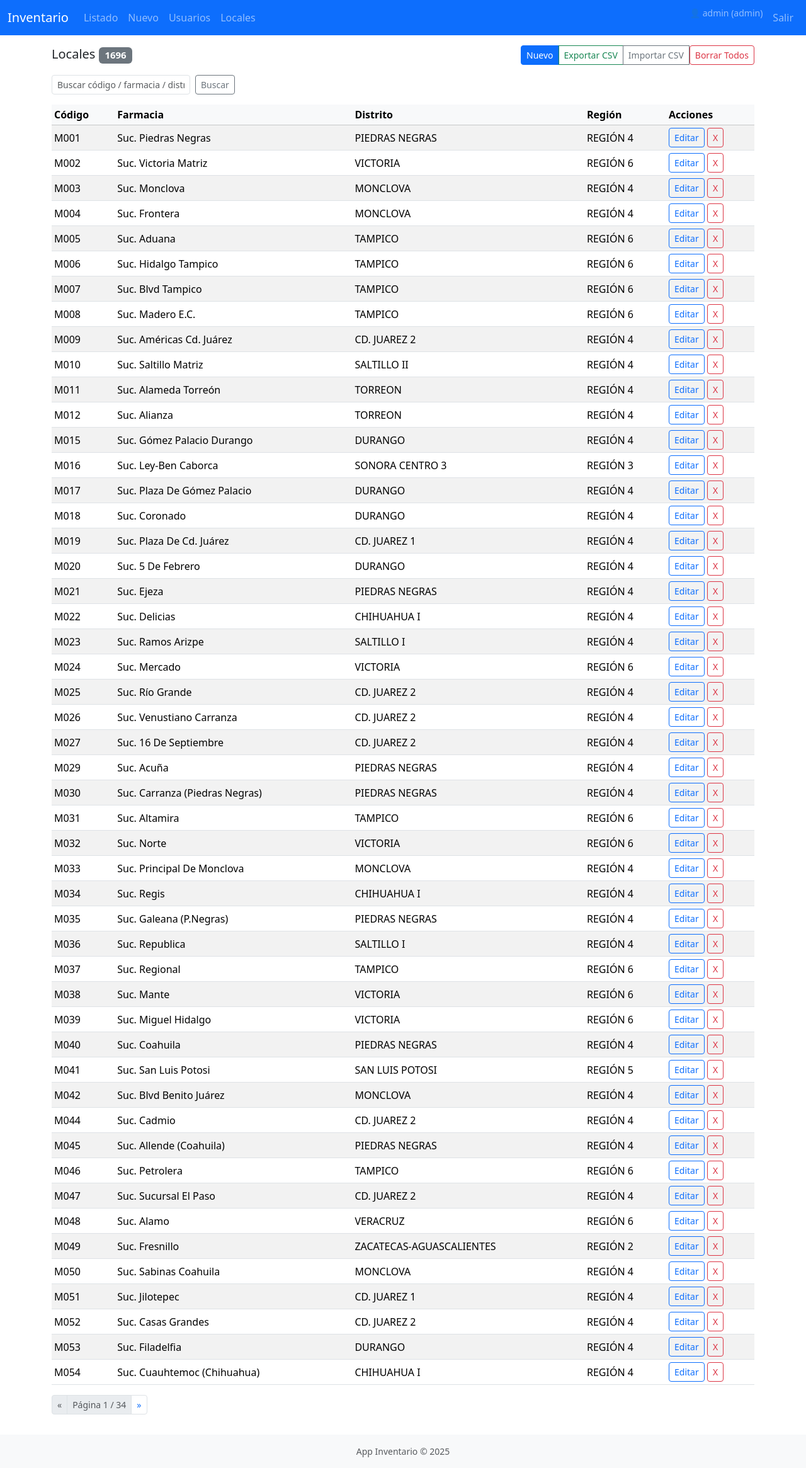
After one commit to chagoo/APP_INVENTARIO, a Flask app: page /locales in a window 1280 px wide. The commit adds this page. Shown: the whole page at 63% size. Run offline with Flask 3, Linux system fonts and the light colour scheme; a user stored in the database is signed in.

Commit message:
Add files via upload

```diff
--- a/inventario/forms.py
+++ b/inventario/forms.py
@@ -13,6 +13,7 @@ class SearchForm(FlaskForm):
 class InventarioForm(FlaskForm):
     region = StringField('Región', validators=[DataRequired()])
     distrito = StringField('Distrito')
+    # Regresamos a StringField para permitir autocompletar dinámico (no cargamos miles de opciones en el HTML).
     local = StringField('Local', validators=[DataRequired()])
     farmacia = StringField('Farmacia', validators=[DataRequired()])
     puntos_venta = IntegerField('Pts Venta', validators=[Optional()])
@@ -55,3 +56,11 @@ class UserEditForm(FlaskForm):
     password = PasswordField('Nueva Contraseña', validators=[Optional(), Length(min=4)])
     confirm = PasswordField('Repetir Contraseña', validators=[Optional(), EqualTo('password', message='No coincide')])
     submit = SubmitField('Actualizar')
+
+
+class LocalRefForm(FlaskForm):
+    region = StringField('Región', validators=[DataRequired()])
+    distrito = StringField('Distrito', validators=[DataRequired()])
+    local = StringField('Local', validators=[DataRequired(), Length(max=50)])
+    farmacia = StringField('Farmacia', validators=[DataRequired(), Length(max=200)])
+    submit = SubmitField('Guardar')
--- a/inventario/routes.py
+++ b/inventario/routes.py
@@ -1,11 +1,14 @@
 from flask import Blueprint, render_template, request, redirect, url_for, flash, jsonify, send_file, current_app, make_response
 from flask_login import login_user, logout_user, login_required, current_user
 from . import db, csrf
-from .models import Inventario, User
-from .forms import InventarioForm, SearchForm, LoginForm, UserCreateForm, UserEditForm
+from .models import Inventario, User, AuditLog
+from .forms import InventarioForm, SearchForm, LoginForm, UserCreateForm, UserEditForm, LocalRefForm
+from .models import LocalRef
 from io import StringIO, BytesIO
 import csv
-from datetime import datetime
+from datetime import datetime, timedelta
+import secrets
+import hashlib
 from functools import wraps
 
 web_bp = Blueprint('web', __name__)
@@ -43,10 +46,24 @@ def login():
     form = LoginForm()
     if form.validate_on_submit():
         user = User.query.filter_by(username=form.username.data).first()
-        if user and user.check_password(form.password.data):
-            login_user(user)
-            return redirect(url_for('web.index'))
-        flash('Credenciales inválidas', 'danger')
+        if not user:
+            flash('Credenciales inválidas', 'danger')
+        else:
+            if user.is_locked():
+                flash('Cuenta bloqueada temporalmente. Intenta más tarde.', 'warning')
+            elif user.check_password(form.password.data):
+                user.failed_attempts = 0
+                user.locked_until = None
+                user.last_login = datetime.utcnow()
+                db.session.commit()
+                login_user(user)
+                log_event('login_success', user.id, ip=request.remote_addr)
+                return redirect(url_for('web.index'))
+            else:
+                user.register_failed_attempt()
+                db.session.commit()
+                log_event('login_failed', user.id if user else None, ip=request.remote_addr)
+                flash('Credenciales inválidas', 'danger')
     return render_template('login.html', form=form)
 
 
@@ -54,13 +71,87 @@ def login():
 @login_required
 def logout():
     logout_user()
+    log_event('logout', current_user.id if current_user.is_authenticated else None, ip=request.remote_addr)
     return redirect(url_for('web.index'))
 
+# --- Password Reset ---
+def generate_reset_token(user, expires_minutes=30):
+    raw = f"{user.id}:{user.password_hash}:{datetime.utcnow().isoformat()}:{secrets.token_urlsafe(16)}"
+    token = hashlib.sha256(raw.encode()).hexdigest()
+    current_app.config.setdefault('RESET_TOKENS', {})
+    current_app.config['RESET_TOKENS'][token] = (user.id, datetime.utcnow() + timedelta(minutes=expires_minutes))
+    return token
+
+def validate_reset_token(token):
+    data = current_app.config.get('RESET_TOKENS', {}).get(token)
+    if not data:
+        return None
+    user_id, expires = data
+    if expires < datetime.utcnow():
+        current_app.config['RESET_TOKENS'].pop(token, None)
+        return None
+    return User.query.get(user_id)
+
+@web_bp.route('/password/reset', methods=['GET','POST'])
+def password_reset_request():
+    if request.method == 'POST':
+        username_or_email = request.form.get('identity','').strip()
+        user = User.query.filter((User.username==username_or_email) | (User.email==username_or_email)).first()
+        if user:
+            token = generate_reset_token(user)
+            reset_link = url_for('web.password_reset_token', token=token, _external=True)
+            # Placeholder de envío: aquí se integraría con un servicio de correo real
+            current_app.logger.info(f"Enlace de reseteo para {user.username}: {reset_link}")
+            flash('Si el usuario existe, se envió un enlace de restablecimiento (ver logs).','info')
+        else:
+            flash('Si el usuario existe, se envió un enlace de restablecimiento (ver logs).','info')
+        return redirect(url_for('web.login'))
+    return render_template('password_reset_request.html')
+
+@web_bp.route('/password/reset/<token>', methods=['GET','POST'])
+def password_reset_token(token):
+    user = validate_reset_token(token)
+    if not user:
+        flash('Token inválido o expirado','danger')
+        return redirect(url_for('web.login'))
+    if request.method == 'POST':
+        pw1 = request.form.get('password')
+        pw2 = request.form.get('confirm')
+        if not pw1 or len(pw1) < 4:
+            flash('Contraseña muy corta','danger')
+        elif pw1 != pw2:
+            flash('No coincide la confirmación','danger')
+        else:
+            user.set_password(pw1)
+            db.session.commit()
+            flash('Contraseña actualizada','success')
+            log_event('password_reset', user.id, ip=request.remote_addr)
+            return redirect(url_for('web.login'))
+    return render_template('password_reset_form.html', token=token)
+
+def log_event(action, user_id=None, entity_type=None, entity_id=None, meta=None, ip=None):
+    try:
+        event = AuditLog(user_id=user_id, action=action, entity_type=entity_type, entity_id=str(entity_id) if entity_id else None, meta=meta, ip=ip)
+        db.session.add(event)
+        db.session.commit()
+    except Exception:
+        db.session.rollback()
+
 @web_bp.route('/inventario/nuevo', methods=['GET','POST'])
-@roles_required('admin')
+@roles_required('admin','user')
 def inventario_nuevo():
     form = InventarioForm()
+    locales = LocalRef.query.order_by(LocalRef.local).limit(50).all()  # solo algunos por si quieres mostrar algo inicial
     if form.validate_on_submit():
+        # Forzar datos canónicos si el local existe en catálogo
+        canon = LocalRef.query.filter_by(local=form.local.data.strip()).first()
+        if canon:
+            orig_region, orig_distrito, orig_farmacia = form.region.data, form.distrito.data, form.farmacia.data
+            form.region.data = canon.region
+            form.distrito.data = canon.distrito
+            form.farmacia.data = canon.farmacia
+            if (orig_region, orig_distrito, orig_farmacia) != (canon.region, canon.distrito, canon.farmacia):
+                flash('Datos de región/distrito/farmacia ajustados al catálogo','info')
         item = Inventario(
             region=form.region.data,
             distrito=form.distrito.data,
@@ -84,21 +175,30 @@ def inventario_nuevo():
         db.session.add(item)
         db.session.commit()
         flash('Inventario guardado','success')
+        log_event('inventario_create', current_user.id, 'Inventario', item.id, ip=request.remote_addr)
         return redirect(url_for('web.inventario_listar'))
-    return render_template('inventario_form.html', form=form)
+    return render_template('inventario_form.html', form=form, locales=[l.to_dict() for l in locales])
 
 
 @web_bp.route('/inventario/<int:item_id>/editar', methods=['GET', 'POST'])
-@roles_required('admin')
+@roles_required('admin','user')
 def inventario_editar(item_id):
     item = Inventario.query.get_or_404(item_id)
     form = InventarioForm(obj=item)
+    locales = LocalRef.query.order_by(LocalRef.local).limit(50).all()
     if form.validate_on_submit():
+        canon = LocalRef.query.filter_by(local=form.local.data.strip()).first()
+        if canon:
+            form.region.data = canon.region
+            form.distrito.data = canon.distrito
+            form.farmacia.data = canon.farmacia
+            flash('Datos de región/distrito/farmacia ajustados al catálogo','info')
         form.populate_obj(item)
         db.session.commit()
         flash('Inventario actualizado', 'success')
+        log_event('inventario_update', current_user.id, 'Inventario', item.id, ip=request.remote_addr)
         return redirect(url_for('web.inventario_listar'))
-    return render_template('inventario_form.html', form=form)
+    return render_template('inventario_form.html', form=form, locales=[l.to_dict() for l in locales])
 
 
 @web_bp.route('/inventario/<int:item_id>/eliminar', methods=['POST'])
@@ -108,6 +208,7 @@ def inventario_eliminar(item_id):
     db.session.delete(item)
     db.session.commit()
     flash('Inventario eliminado', 'success')
+    log_event('inventario_delete', current_user.id, 'Inventario', item.id, ip=request.remote_addr)
     return redirect(url_for('web.inventario_listar'))
 
 @web_bp.route('/inventario', methods=['GET','POST'])
@@ -129,7 +230,7 @@ def inventario_listar():
                            filtro_local=filtro_local)
 
 @web_bp.route('/inventario/<int:item_id>/cerrar', methods=['POST'])
-@roles_required('admin')
+@roles_required('admin','user')
 def inventario_cerrar(item_id):
     item = Inventario.query.get_or_404(item_id)
     item.estado_reporte = 'Cerrado'
@@ -137,7 +238,171 @@ def inventario_cerrar(item_id):
         item.fecha_solucion = datetime.utcnow().date()
     db.session.commit()
     flash('Reporte cerrado','success')
+    log_event('inventario_close', current_user.id, 'Inventario', item.id, ip=request.remote_addr)
     return redirect(url_for('web.inventario_listar'))
+
+@web_bp.route('/locales/cargar', methods=['POST'])
+@roles_required('admin')
+def locales_cargar():
+    """Carga masiva rápida desde un textarea (REGION\tDISTRITO\tLOCAL\tFARMACIA)."""
+    contenido = request.form.get('data','').strip()
+    if not contenido:
+        flash('Sin datos','warning')
+        return redirect(url_for('web.inventario_listar'))
+    # Normalizar: algunos pegados muestran 't\' en vez de \t
+    contenido_norm = contenido.replace('t\\', '\t').replace('t/', '\t')
+    lines = [l for l in contenido_norm.splitlines() if l.strip()]
+    creados = 0
+    for line in lines:
+        raw_parts = line.split('\t')
+        parts = [p.strip() for p in raw_parts if p is not None]
+        if len(parts) < 4:
+            continue
+        region, distrito, local_code, farmacia = parts[:4]
+        if not local_code:
+            continue
+        if not LocalRef.query.filter_by(local=local_code).first():
+            db.session.add(LocalRef(region=region, distrito=distrito, local=local_code, farmacia=farmacia))
+            creados += 1
+    db.session.commit()
+    flash(f'{creados} locales cargados','success')
+    if creados:
+        log_event('locales_bulk_load', current_user.id, 'LocalRef', meta=f'{creados} nuevos', ip=request.remote_addr)
+    return redirect(url_for('web.locales_form_cargar'))
+
+@web_bp.route('/locales/cargar', methods=['GET'])
+@roles_required('admin')
+def locales_form_cargar():
+    existentes = LocalRef.query.order_by(LocalRef.local).limit(200).all()
+    return render_template('locales_cargar.html', existentes=existentes)
+
+@web_bp.route('/locales', methods=['GET'])
+@roles_required('admin')
+def locales_listar():
+    page = request.args.get('page', 1, type=int)
+    per_page = 50
+    q = request.args.get('q','').strip()
+    query = LocalRef.query
+    if q:
+        like = f"%{q}%"
+        query = query.filter((LocalRef.local.ilike(like)) | (LocalRef.farmacia.ilike(like)) | (LocalRef.distrito.ilike(like)))
+    total = query.count()
+    paginated = query.order_by(LocalRef.local).paginate(page=page, per_page=per_page)
+    return render_template('locales_list.html', locales=paginated.items, total=total, page=page,
+                           pages=paginated.pages, q=q, has_prev=paginated.has_prev, has_next=paginated.has_next,
+                           prev_page=paginated.prev_num if paginated.has_prev else None,
+                           next_page=paginated.next_num if paginated.has_next else None)
+
+@web_bp.route('/locales/nuevo', methods=['GET','POST'])
+@roles_required('admin')
+def locales_nuevo():
+    form = LocalRefForm()
+    if form.validate_on_submit():
+        if LocalRef.query.filter_by(local=form.local.data).first():
+            flash('Local ya existe','warning')
+        else:
+            l = LocalRef(region=form.region.data, distrito=form.distrito.data, local=form.local.data, farmacia=form.farmacia.data)
+            db.session.add(l)
+            db.session.commit()
+            flash('Local creado','success')
+            log_event('local_create', current_user.id, 'LocalRef', l.id, ip=request.remote_addr)
+            return redirect(url_for('web.locales_listar'))
+    return render_template('local_form.html', form=form, modo='nuevo')
+
+@web_bp.route('/locales/<int:local_id>/editar', methods=['GET','POST'])
+@roles_required('admin')
+def locales_editar(local_id):
+    l = LocalRef.query.get_or_404(local_id)
+    form = LocalRefForm(obj=l)
+    if form.validate_on_submit():
+        # Si cambia el código local validar unicidad
+        if form.local.data != l.local and LocalRef.query.filter_by(local=form.local.data).first():
+            flash('Código local ya existe','warning')
+        else:
+            form.populate_obj(l)
+            db.session.commit()
+            flash('Local actualizado','success')
+            log_event('local_update', current_user.id, 'LocalRef', l.id, ip=request.remote_addr)
+            return redirect(url_for('web.locales_listar'))
+    return render_template('local_form.html', form=form, modo='editar', local_ref=l)
+
+@web_bp.route('/locales/<int:local_id>/eliminar', methods=['POST'])
+@roles_required('admin')
+def locales_eliminar(local_id):
+    l = LocalRef.query.get_or_404(local_id)
+    db.session.delete(l)
+    db.session.commit()
+    flash('Local eliminado','success')
+    log_event('local_delete', current_user.id, 'LocalRef', l.id, ip=request.remote_addr)
+    return redirect(url_for('web.locales_listar'))
+
+@web_bp.route('/locales/eliminar_todos', methods=['POST'])
+@roles_required('admin')
+def locales_eliminar_todos():
+    borrados = LocalRef.query.delete()
+    db.session.commit()
+    flash(f'{borrados} locales eliminados','success')
+    if borrados:
+        log_event('local_delete_all', current_user.id, 'LocalRef', meta=f'{borrados} eliminados', ip=request.remote_addr)
+    return redirect(url_for('web.locales_listar'))
+
+@web_bp.route('/locales/csv')
+@roles_required('admin')
+def locales_csv():
+    from io import StringIO, BytesIO
+    import csv
+    output_text = StringIO()
+    writer = csv.writer(output_text)
+    writer.writerow(['region','distrito','local','farmacia'])
+    for l in LocalRef.query.order_by(LocalRef.local).all():
+        writer.writerow([l.region, l.distrito, l.local, l.farmacia])
+    data = '\ufeff' + output_text.getvalue()
+    bio = BytesIO(data.encode('utf-8'))
+    bio.seek(0)
+    return send_file(bio, mimetype='text/csv; charset=utf-8', as_attachment=True, download_name='locales.csv')
+
+@web_bp.route('/locales/importar', methods=['GET','POST'])
+@roles_required('admin')
+def locales_importar_csv():
+    if request.method == 'POST':
+        file = request.files.get('file')
+        if not file or file.filename == '':
+            flash('Archivo no seleccionado','warning')
+            return redirect(request.url)
+        try:
+            content = file.read().decode('utf-8-sig')
+        except UnicodeDecodeError:
+            content = file.read().decode('latin-1')
+        reader = csv.reader(content.splitlines())
+        header = next(reader, [])
+        # Permitir encabezados variables en minúsculas
+        header_norm = [h.strip().lower() for h in header]
+        idx_map = {name: header_norm.index(name) for name in ['region','distrito','local','farmacia'] if name in header_norm}
+        if len(idx_map) < 4:
+            flash('Encabezados requeridos: region,distrito,local,farmacia','danger')
+            return redirect(request.url)
+        creados = 0
+        for row in reader:
+            if not row or len(row) < 4:
+                continue
+            try:
+                region = row[idx_map['region']].strip()
+                distrito = row[idx_map['distrito']].strip()
+                local_code = row[idx_map['local']].strip()
+                farmacia = row[idx_map['farmacia']].strip()
+            except Exception:
+                continue
+            if not local_code:
+                continue
+            if not LocalRef.query.filter_by(local=local_code).first():
+                db.session.add(LocalRef(region=region, distrito=distrito, local=local_code, farmacia=farmacia))
+                creados += 1
+        db.session.commit()
+        flash(f'{creados} locales importados','success')
+        if creados:
+            log_event('locales_import_csv', current_user.id, 'LocalRef', meta=f'{creados} nuevos', ip=request.remote_addr)
+        return redirect(url_for('web.locales_listar'))
+    return render_template('locales_importar.html')
 
 @web_bp.route('/usuarios')
 @roles_required('admin')
@@ -155,6 +420,7 @@ def usuarios_nuevo():
         db.session.add(u)
         db.session.commit()
         flash('Usuario creado','success')
+        log_event('user_create', current_user.id, 'User', u.id, ip=request.remote_addr)
         return redirect(url_for('web.usuarios_listar'))
     return render_template('user_form.html', form=form, modo='nuevo')
 
@@ -169,6 +435,7 @@ def usuarios_editar(user_id):
             u.set_password(form.password.data)
         db.session.commit()
         flash('Usuario actualizado','success')
+        log_event('user_update', current_user.id, 'User', u.id, ip=request.remote_addr)
         return redirect(url_for('web.usuarios_listar'))
     return render_template('user_form.html', form=form, modo='editar', usuario=u)
 
@@ -182,6 +449,7 @@ def usuarios_eliminar(user_id):
     db.session.delete(u)
     db.session.commit()
     flash('Usuario eliminado','success')
+    log_event('user_delete', current_user.id, 'User', u.id, ip=request.remote_addr)
     return redirect(url_for('web.usuarios_listar'))
 
 @web_bp.route('/inventario/csv')
@@ -212,16 +480,28 @@ def api_inventario_list():
     data = [i.to_dict() for i in query.order_by(Inventario.fecha_registro.desc()).limit(200)]
     return jsonify(data)
 
+@api_bp.route('/locales', methods=['GET'])
+def api_locales_list():
+    q = request.args.get('q','').strip()
+    query = LocalRef.query
+    if q:
+        like = f"%{q}%"
+        query = query.filter((LocalRef.local.ilike(like)) | (LocalRef.farmacia.ilike(like)))
+    return jsonify([l.to_dict() for l in query.order_by(LocalRef.local).limit(500)])
+
 @api_bp.route('/inventario', methods=['POST'])
 @csrf.exempt
 @require_api_token
 def api_inventario_create():
     payload = request.get_json() or {}
+    canon = None
+    if payload.get('local'):
+        canon = LocalRef.query.filter_by(local=str(payload.get('local')).strip()).first()
     item = Inventario(
-        region=payload.get('region'),
-        distrito=payload.get('distrito'),
+        region=canon.region if canon else payload.get('region'),
+        distrito=canon.distrito if canon else payload.get('distrito'),
         local=payload.get('local'),
-        farmacia=payload.get('farmacia'),
+        farmacia=canon.farmacia if canon else payload.get('farmacia'),
         puntos_venta=payload.get('puntos_venta'),
         puntos_falla=payload.get('puntos_falla'),
         monitor_cliente=payload.get('monitor_cliente','NO'),
--- a/inventario/templates/base.html
+++ b/inventario/templates/base.html
@@ -24,6 +24,7 @@
               <li class="nav-item"><a class="nav-link" href="{{ url_for('web.inventario_nuevo') }}">Nuevo</a></li>
               {% if current_user.role == 'admin' %}
                 <li class="nav-item"><a class="nav-link" href="{{ url_for('web.usuarios_listar') }}">Usuarios</a></li>
+                <li class="nav-item"><a class="nav-link" href="{{ url_for('web.locales_listar') }}">Locales</a></li>
               {% endif %}
             {% endif %}
           </ul>
--- a/inventario/templates/inventario_list.html
+++ b/inventario/templates/inventario_list.html
@@ -41,10 +41,12 @@
         <td>
           <div class="d-flex gap-1">
             <a class="btn btn-outline-primary btn-sm" href="{{ url_for('web.inventario_editar', item_id=item.id) }}">Editar</a>
+            {% if current_user.is_authenticated and current_user.role == 'admin' %}
             <form method="POST" action="{{ url_for('web.inventario_eliminar', item_id=item.id) }}" onsubmit="return confirm('¿Eliminar registro?');">
               <input type="hidden" name="csrf_token" value="{{ csrf_token() }}">
               <button class="btn btn-outline-danger btn-sm">Eliminar</button>
             </form>
+            {% endif %}
             {% if item.estado_reporte != 'Cerrado' %}
             <form method="POST" action="{{ url_for('web.inventario_cerrar', item_id=item.id) }}">
               <input type="hidden" name="csrf_token" value="{{ csrf_token() }}">
--- /dev/null
+++ b/inventario/templates/locales_list.html
@@ -0,0 +1,63 @@
+{% extends 'base.html' %}
+{% block title %}Locales{% endblock %}
+{% block content %}
+<div class="d-flex justify-content-between align-items-center mb-3">
+  <h2 class="h5 mb-0">Locales <span class="badge bg-secondary">{{ total }}</span></h2>
+  <div class="btn-group">
+    <a href="{{ url_for('web.locales_nuevo') }}" class="btn btn-sm btn-primary">Nuevo</a>
+    <a href="{{ url_for('web.locales_csv') }}" class="btn btn-sm btn-outline-success">Exportar CSV</a>
+  <a href="{{ url_for('web.locales_importar_csv') }}" class="btn btn-sm btn-outline-secondary">Importar CSV</a>
+    <form method="POST" action="{{ url_for('web.locales_eliminar_todos') }}" onsubmit="return confirm('¿Eliminar todos los locales?');" class="d-inline">
+      <input type="hidden" name="csrf_token" value="{{ csrf_token() }}">
+      <button class="btn btn-sm btn-outline-danger">Borrar Todos</button>
+    </form>
+  </div>
+</div>
+<form class="row g-2 mb-3" method="GET">
+  <div class="col-auto">
+    <input type="text" class="form-control form-control-sm" name="q" value="{{ q }}" placeholder="Buscar código / farmacia / distrito">
+  </div>
+  <div class="col-auto">
+    <button class="btn btn-sm btn-outline-secondary">Buscar</button>
+  </div>
+</form>
+<table class="table table-sm table-striped align-middle">
+  <thead class="table-light">
+    <tr>
+      <th>Código</th><th>Farmacia</th><th>Distrito</th><th>Región</th><th style="width:140px;">Acciones</th>
+    </tr>
+  </thead>
+  <tbody>
+  {% for l in locales %}
+    <tr>
+      <td>{{ l.local }}</td>
+      <td>{{ l.farmacia }}</td>
+      <td>{{ l.distrito }}</td>
+      <td>{{ l.region }}</td>
+      <td>
+        <a href="{{ url_for('web.locales_editar', local_id=l.id) }}" class="btn btn-sm btn-outline-primary">Editar</a>
+        <form method="POST" action="{{ url_for('web.locales_eliminar', local_id=l.id) }}" style="display:inline" onsubmit="return confirm('¿Eliminar este local?');">
+          <input type="hidden" name="csrf_token" value="{{ csrf_token() }}">
+          <button class="btn btn-sm btn-outline-danger">X</button>
+        </form>
+      </td>
+    </tr>
+  {% endfor %}
+  </tbody>
+</table>
+<nav>
+  <ul class="pagination pagination-sm">
+    {% if has_prev %}
+      <li class="page-item"><a class="page-link" href="{{ url_for('web.locales_listar', page=prev_page, q=q) }}">«</a></li>
+    {% else %}
+      <li class="page-item disabled"><span class="page-link">«</span></li>
+    {% endif %}
+    <li class="page-item disabled"><span class="page-link">Página {{ page }} / {{ pages }}</span></li>
+    {% if has_next %}
+      <li class="page-item"><a class="page-link" href="{{ url_for('web.locales_listar', page=next_page, q=q) }}">»</a></li>
+    {% else %}
+      <li class="page-item disabled"><span class="page-link">»</span></li>
+    {% endif %}
+  </ul>
+</nav>
+{% endblock %}
```
Also changed, not shown: inventario/__init__.py (+43 -6 lines), inventario/locales_data.py (added, +11 -0 lines), inventario/models.py (+58 -1 lines), inventario/templates/inventario_form.html (+49 -1 lines), inventario/templates/local_form.html (added, +16 -0 lines), inventario/templates/locales_cargar.html (added, +40 -0 lines), inventario/templates/locales_importar.html (added, +22 -0 lines), inventario/templates/login.html (+9 -11 lines), inventario/templates/password_reset_form.html (added, +13 -0 lines), inventario/templates/password_reset_request.html (added, +16 -0 lines), inventario/data.sqlite.
